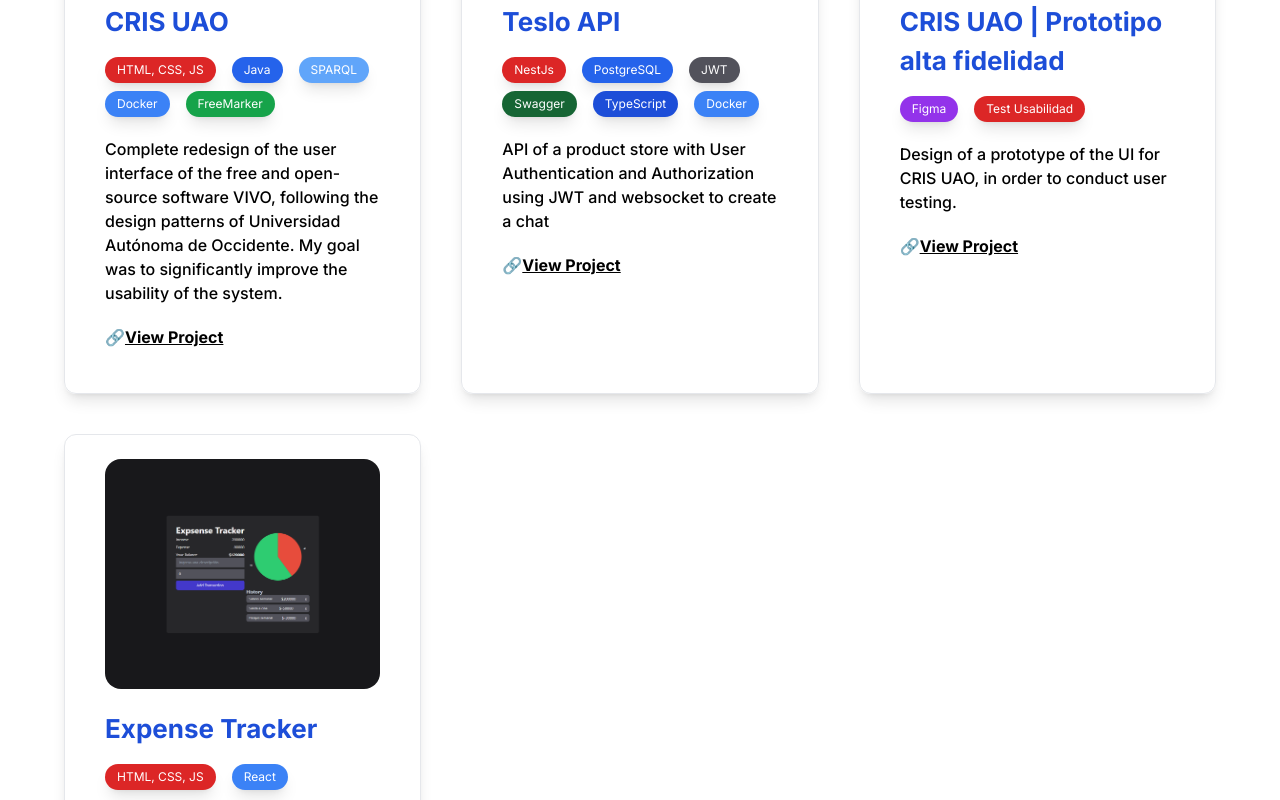
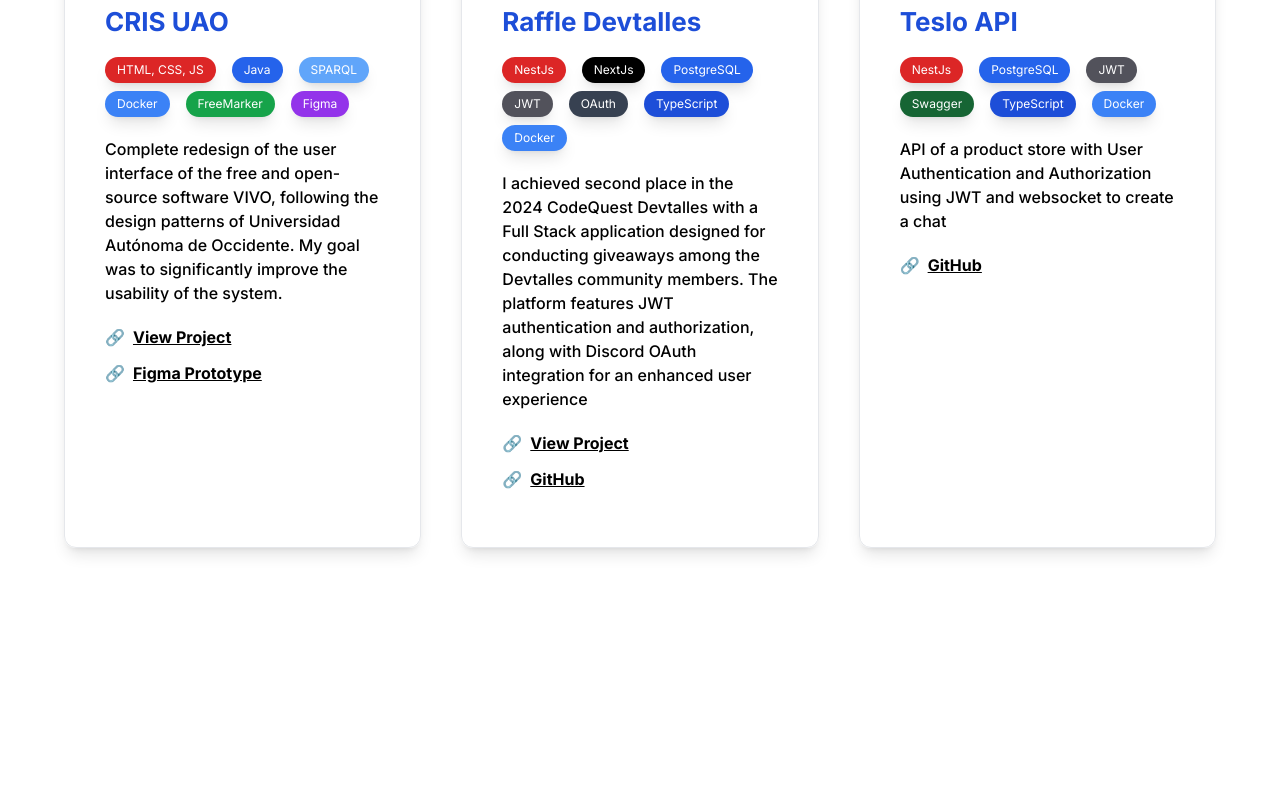
Before and after one commit to Kkmiloo/portfolio, a Next.js app: page / in a window 1280 px wide. Shown: the part 4500-5300 px from the top of the page. After the commit the page ends 5168 px from the top, so only its background shows below. Built offline with nearby package versions, Linux system fonts and the light colour scheme.

Commit message:
add: more experience

```diff
--- a/app/assets/index.js
+++ b/app/assets/index.js
@@ -8,6 +8,7 @@
 import picture from './picture2.png';
 import tracker from './tracker.png';
 
+import raffle from './raffle.png';
 import css from './tech/css.png';
 import docker from './tech/docker.png';
 import figma from './tech/figma.png';
@@ -32,6 +33,7 @@
 import nest from './tech/nest.svg';
 import teslo from './teslo.png';
 export {
+  raffle,
   teslo,
   nest,
   ts,
--- a/app/constants/index.js
+++ b/app/constants/index.js
@@ -26,6 +26,7 @@
   ts,
   nest,
   teslo,
+  raffle,
 } from '@/app/assets';
 
 export const navLinks = {
@@ -273,7 +274,28 @@
   {
     title: 'CRIS UAO',
     image: vivo,
-    link: 'https://www.youtube.com/watch?v=wvozyYr3qCE&feature=youtu.be',
+    links: {
+      en: [
+        {
+          title: 'View Project',
+          url: 'https://www.youtube.com/watch?v=wvozyYr3qCE&ab_channel=AbdielArias',
+        },
+        {
+          title: 'Figma Prototype',
+          url: 'https://www.figma.com/proto/ofiOvljDfs5LYOJVyAbban/VIVO-UAO?node-id=373-3385&starting-point-node-id=373%3A3385&scaling=scale-down-width&hide-ui=1',
+        },
+      ],
+      es: [
+        {
+          title: 'Ver Proyecto',
+          url: 'https://www.youtube.com/watch?v=wvozyYr3qCE&ab_channel=AbdielArias',
+        },
+        {
+          title: 'Prototipo Figma',
+          url: 'https://www.figma.com/proto/ofiOvljDfs5LYOJVyAbban/VIVO-UAO?node-id=373-3385&starting-point-node-id=373%3A3385&scaling=scale-down-width&hide-ui=1',
+        },
+      ],
+    },
 
     description: {
       es: 'Rediseño completo de la interfaz gráfica del software libre y gratuito VIVO, siguiendo los patrones de diseño de la Universidad Autónoma de Occidente. Mi objetivo fue mejorar significativamente la usabilidad del sistema.',
@@ -301,9 +323,72 @@
         name: 'FreeMarker',
         colorClass: 'bg-green-600',
       },
+      {
+        name: 'Figma',
+        colorClass: 'bg-purple-600',
+      },
     ],
   },
-
+  {
+    title: 'Raffle Devtalles  ',
+    image: raffle,
+    description: {
+      es: 'Obtuve el segundo lugar en la CodeQuest Devtalles 2024 con una aplicación Full Stack diseñada para la creación de sorteos entre los miembros de la comunidad de Devtalles. La plataforma cuenta con autenticación y autorización mediante JWT, además de integración con OAuth de Discord para una experiencia aún más completa ',
+      en: 'I achieved second place in the 2024 CodeQuest Devtalles with a Full Stack application designed for conducting giveaways among the Devtalles community members. The platform features JWT authentication and authorization, along with Discord OAuth integration for an enhanced user experience',
+    },
+    links: {
+      en: [
+        {
+          title: 'View Project',
+          url: 'https://www.youtube.com/watch?v=-QjPqfmwJYg&t=3s&ab_channel=CamiloReyes',
+        },
+        {
+          title: 'GitHub',
+          url: 'https://github.com/zidjian/raffle-devtalles',
+        },
+      ],
+      es: [
+        {
+          title: 'Ver Proyecto',
+          url: 'https://www.youtube.com/watch?v=-QjPqfmwJYg&t=3s&ab_channel=CamiloReyes',
+        },
+        {
+          title: 'GitHub',
+          url: 'https://github.com/zidjian/raffle-devtalles',
+        },
+      ],
+    },
+    techs: [
+      {
+        name: 'NestJs',
+        colorClass: 'bg-red-600',
+      },
+      {
+        name: 'NextJs',
+        colorClass: 'bg-black',
+      },
+      {
+        name: 'PostgreSQL',
+        colorClass: 'bg-blue-600',
+      },
+      {
+        name: 'JWT',
+        colorClass: 'bg-zinc-600',
+      },
+      {
+        name: 'OAuth',
+        colorClass: 'bg-gray-700',
+      },
+      {
+        name: 'TypeScript',
+        colorClass: 'bg-blue-700',
+      },
+      {
+        name: 'Docker',
+        colorClass: 'bg-blue-500',
+      },
+    ],
+  },
   {
     title: 'Teslo API',
     image: teslo,
@@ -311,7 +396,20 @@
       es: 'API de una tienda de productos con Autenticación y Autorización de usuarios utilizando JWT, Uso de websocket para la creación de un chat',
       en: 'API of a product store with User Authentication and Authorization using JWT and websocket to create a chat',
     },
-    link: 'https://github.com/Kkmiloo/TesloAPI',
+    links: {
+      en: [
+        {
+          title: 'GitHub',
+          url: 'https://github.com/Kkmiloo/TesloAPI',
+        },
+      ],
+      es: [
+        {
+          title: 'GitHub',
+          url: 'https://github.com/Kkmiloo/TesloAPI',
+        },
+      ],
+    },
     techs: [
       {
         name: 'NestJs',
@@ -339,46 +437,6 @@
       },
     ],
   },
-  {
-    title: 'CRIS UAO | Prototipo alta fidelidad',
-    image: vivoProto,
-    description: {
-      es: 'Diseño de un prototipo de la interfaz de usuario de CRIS UAO, con el fin de realizar pruebas con los usuarios.',
-      en: 'Design of a prototype of the UI for CRIS UAO, in order to conduct user testing.',
-    },
-    link: 'https://www.figma.com/proto/ofiOvljDfs5LYOJVyAbban/VIVO-UAO?node-id=373-3385&starting-point-node-id=373%3A3385&scaling=scale-down-width&hide-ui=1',
-    techs: [
-      {
-        name: 'Figma',
-        colorClass: 'bg-purple-600',
-      },
-      {
-        name: 'Test Usabilidad',
-        colorClass: 'bg-red-600',
-      },
-    ],
-  },
-
-  {
-    title: 'Expense Tracker',
-    image: tracker,
-    description: {
-      es: 'Realicé una aplicación donde puedes llevar un registro preciso de tus gastos diarios.',
-      en: 'I created an application where you can keep an accurate record of your daily expenses.',
-    },
-    link: 'https://kkmiloo.github.io/Expense-Tracker.github.io/',
-
-    techs: [
-      {
-        name: 'HTML, CSS, JS',
-        colorClass: 'bg-red-600',
-      },
-      {
-        name: 'React',
-        colorClass: 'bg-blue-500',
-      },
-    ],
-  },
 ];
 
 export const headers = {
--- a/components/Projects.jsx
+++ b/components/Projects.jsx
@@ -53,16 +53,19 @@
                 ))}
               </div>
               <p className='font-medium mb-4'>{project.description[lang]}</p>
-
-              <div className=' py-1 inline-block'>
-                &#128279;
-                <a
-                  href={project.link}
-                  className=' hover:text-blue-600 underline font-bold '
-                  target='_blank'
-                >
-                  {`${lang === 'es' ? 'Ver Proyecto' : 'View Project'}`}
-                </a>
+              <div className=' py-1  flex flex-col'>
+                {project.links[lang].map((link, index) => (
+                  <div key={index} className='pb-3'>
+                    &#128279;
+                    <a
+                      href={link.url}
+                      className=' pl-2 mt-3 hover:text-blue-600 underline font-bold '
+                      target='_blank'
+                    >
+                      {link.title}
+                    </a>
+                  </div>
+                ))}
               </div>
             </div>
           ))}
```
Also changed, not shown: app/assets/raffle.png (added).
